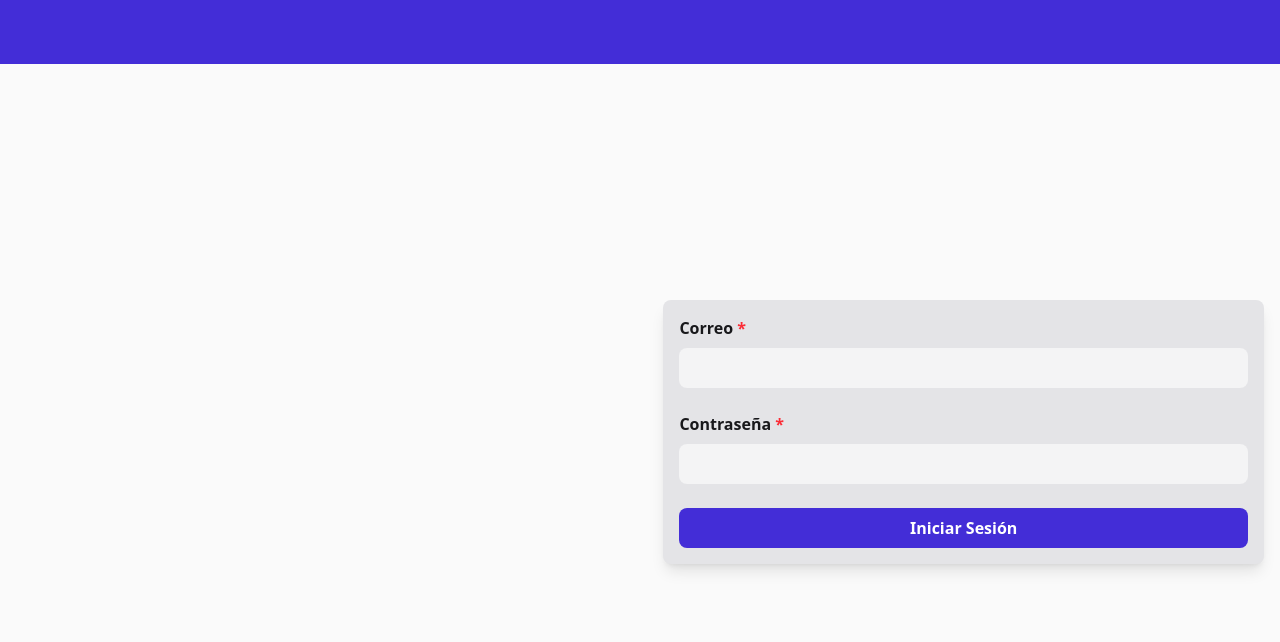
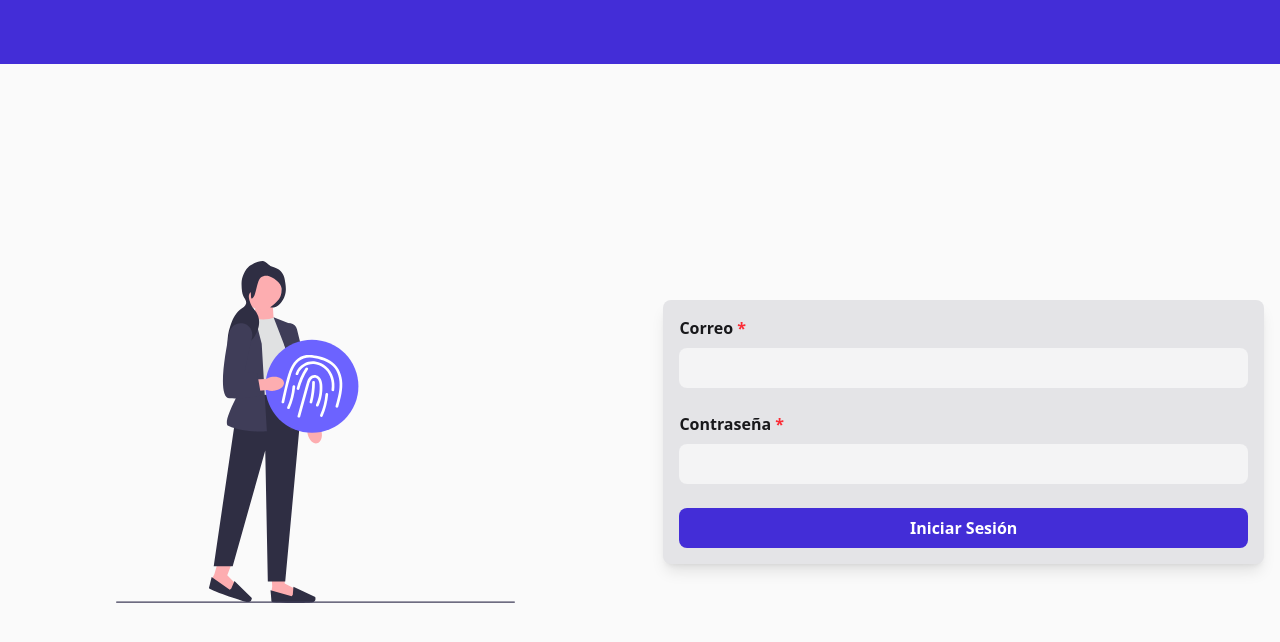
Before and after one commit to mariangel-ms/TodoApp, a website: page views/login/index.html in a window 1280 px wide. Drawn offline with nearby package versions, Linux system fonts and the light colour scheme; files whose address does not match are found by name.

Commit message:
ultima actualizacion de login

```diff
--- a/views/login/index.html
+++ b/views/login/index.html
@@ -15,12 +15,12 @@
       class="fixed top-0 left-0 right-0 bg-indigo-700 h-16">
     </nav>
 
-<div id="notification" class="fixed top-24 right-6 z-50 flex flex-col gap-3 max-w-md"></div>
+  <div id="notification" class="fixed top-24 right-6 z-50 flex flex-col gap-3 max-w-md"></div>
 
     <div
       class="pt-16 h-screen flex max-w-7xl mx-auto justify-center items-center px-4 gap-x-12">
-      <div class="hidden lg:flex w-2/4 justify-center items-center">
-      </div>
+      <div class="hidden lg:flex w-2/4 justify-center items-center"> <img class="w-2/3" src="../img/login.svg" alt="imagen"/></div>
+
       <form
         id="form"
         class="flex flex-col gap-4 bg-zinc-200 p-4 rounded-lg text-md shadow-lg lg:w-2/4">
```
Also changed, not shown: img/login.svg (added).
